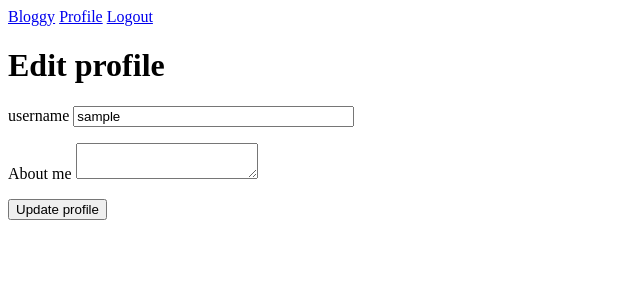
After one commit to claeusdev/mblog, a Flask app: page /edit_profile in a window 1280 px wide. The commit adds this page. Shown: the top 300 px of the page, without its empty margins (0-640 px from the left). Run offline with Flask 3, Linux system fonts and the light colour scheme; the visitor is signed in with stand-in values (Sample User, id 1); data comes from the database, SQL or seed files in the repository; both versions use the stored data as it was after the commit.

Commit message:
finished profile edit

```diff
--- a/app/forms.py
+++ b/app/forms.py
@@ -1,6 +1,6 @@
-from wtforms.validators import DataRequired, EqualTo, Email
+from wtforms.validators import DataRequired, EqualTo, Email, Length
 from flask_wtf import FlaskForm
-from wtforms import StringField, PasswordField, BooleanField, SubmitField, ValidationError
+from wtforms import StringField, PasswordField,TextAreaField, BooleanField, SubmitField, ValidationError
 
 from app.models import User
 
@@ -31,3 +31,8 @@ class RegistrationForm(FlaskForm):
         user = User.query.filter_by(email=email.data).first()
         if user is not None:
             raise ValidationError("Please use a different username")
+
+class EditProfileForm(FlaskForm):
+    username = StringField("username", validators=[DataRequired()])
+    about_me = TextAreaField("About me", validators=[Length(min=0,max=256)])
+    submit = SubmitField("Update profile")
--- a/app/models.py
+++ b/app/models.py
@@ -1,4 +1,6 @@
+from hashlib import md5
 from datetime import datetime
+
 from werkzeug.security import generate_password_hash, check_password_hash
 
 from flask_login import UserMixin
@@ -10,6 +12,8 @@ class User(UserMixin, db.Model):
     username = db.Column(db.String(64), index=True, unique=True)
     email = db.Column(db.String(120), index=True, unique=True)
     password_hash = db.Column(db.String(128))
+    about_me = db.Column(db.String(256))
+    last_seen = db.Column(db.DateTime, default=datetime.utcnow())
 
     posts = db.relationship('Post', backref="author", lazy="dynamic")
 
@@ -21,6 +25,10 @@ class User(UserMixin, db.Model):
 
     def check_password(self, password):
         return check_password_hash(self.password_hash, password)
+
+    def avatar(self, size):
+        digest = md5(self.email.lower().encode('utf-8')).hexdigest()
+        return f'https://www.gravatar.com/avatar/{digest}?s={size}'
 
 @login.user_loader
 def load_user(id):
--- a/app/routes.py
+++ b/app/routes.py
@@ -1,10 +1,20 @@
+from datetime import datetime
+
 from flask import flash, redirect, render_template, url_for, request
 from flask_login import login_user, logout_user, current_user, login_required
 from urllib.parse import urlparse as url_parse
 
 from app import app, db
-from app.forms import LoginForm, RegistrationForm
+from app.forms import EditProfileForm, LoginForm, RegistrationForm
 from app.models import User
+
+
+@app.before_request
+def before_request():
+    if current_user.is_authenticated:
+        current_user.last_seen = datetime.utcnow()
+        db.session.commit()
+
 
 @app.route("/")
 @login_required
@@ -58,3 +68,41 @@ def login():
 def logout():
     logout_user()
     return redirect(url_for("index"))
+
+@app.route("/user/<username>")
+@login_required
+def user(username):
+    user = User.query.filter_by(username=username).first_or_404()
+
+    posts = [
+        {
+            "author": user,
+            "body": "Test post"
+        },
+        {
+            "author": user,
+            "body": "Test post 2"
+        }
+    ]
+
+    return render_template("user.html", posts=posts, user=user)
+
+
+@app.route("/edit_profile", methods=["GET", "POST"])
+@login_required
+def edit_profile():
+    form = EditProfileForm()
+    if form.validate_on_submit():
+        current_user.username = form.username.data
+        current_user.about_me = form.about_me.data
+        db.session.commit()
+
+        flash("Profile update successful")
+
+        return redirect(url_for('user', username=current_user.username))
+
+    elif request.method == "GET":
+        form.username.data = current_user.username
+        form.about_me.data = current_user.about_me
+
+    return render_template('edit_profile.html', title="Edit profile", form=form)
--- /dev/null
+++ b/app/templates/_post.html
@@ -0,0 +1,6 @@
+<article>
+	<img src="{{post.author.avatar(36)}}" />
+	<p>
+		{{post.author.username}} said: <b>{{post.body}}</b>
+	</p>
+</article>
--- a/app/templates/base.html
+++ b/app/templates/base.html
@@ -17,6 +17,7 @@
 		{% if current_user.is_anonymous %}
 		<a href="{{url_for('login')}}">Login</a>
 		{% else %}
+		<a href="{{url_for('user', username=current_user.username)}}">Profile</a>
 		<a href="{{url_for('logout')}}">Logout</a>
 		{% endif %}
 
--- /dev/null
+++ b/app/templates/edit_profile.html
@@ -0,0 +1,26 @@
+{% extends 'base.html' %}
+
+
+{% block content %}
+<h1>Edit profile</h1>
+<form action="" method="post">
+	{{form.hidden_tag()}}
+	<p>
+		{{ form.username.label}}
+		{{ form.username(size=32)}}
+		{% for error in form.username.errors %}
+		<span style="color: red;">{{error}}</span>
+		{% endfor %}
+	</p>
+	<p>
+		{{ form.about_me.label}}
+		{{ form.about_me(size=256)}}
+		{% for error in form.about_me.errors %}
+		<span style="color: red;">{{error}}</span>
+		{% endfor %}
+	</p>
+	<p>{{form.submit }}</p>
+</form>
+
+
+{% endblock %}
```
Also changed, not shown: app/templates/user.html (added, +15 -0 lines), migrations/versions/1b69928b6aa9_new_fields_on_user_model.py (added, +34 -0 lines), requirements.txt (added, +16 -0 lines), app.db, 1 other file.
